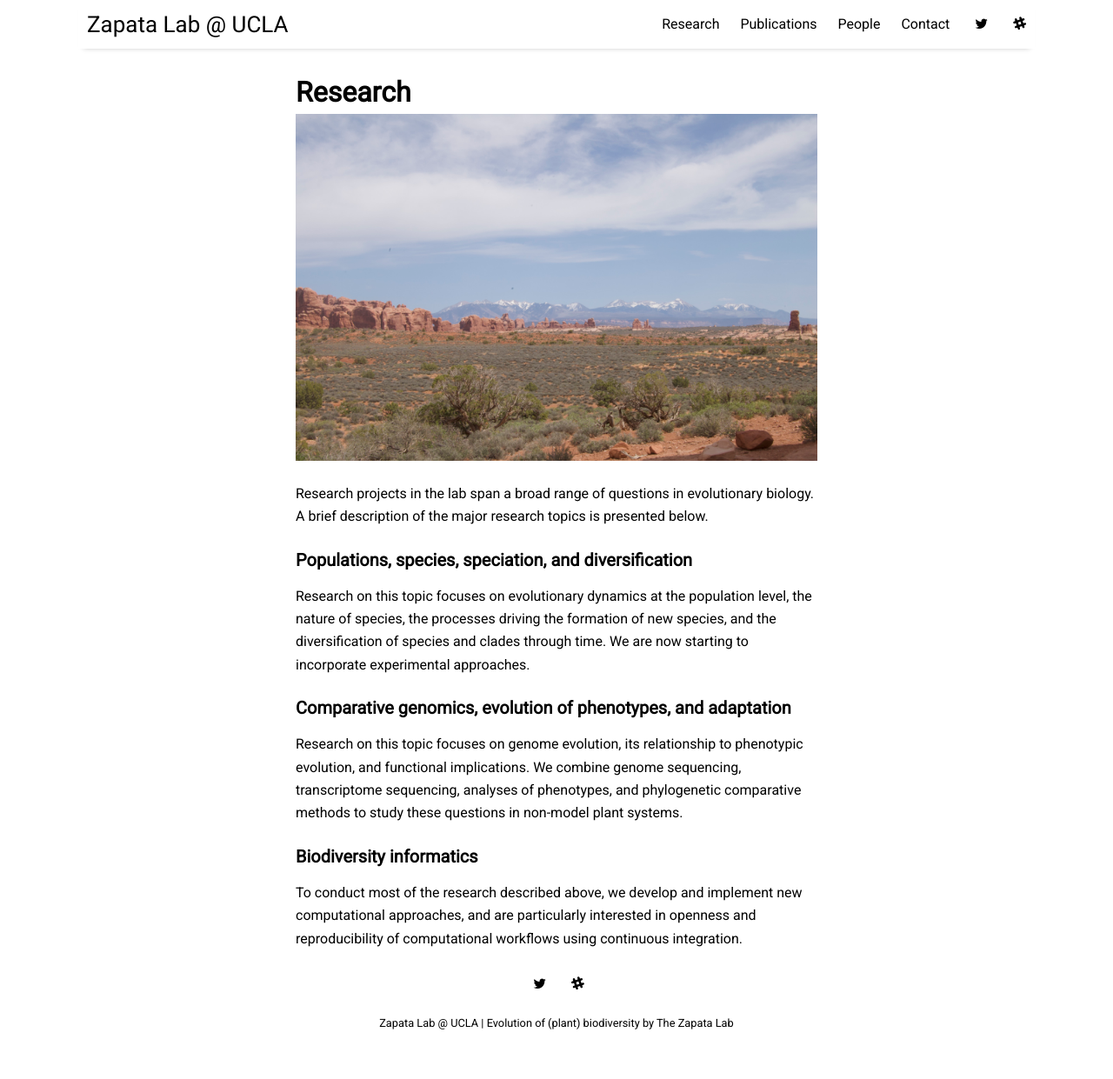
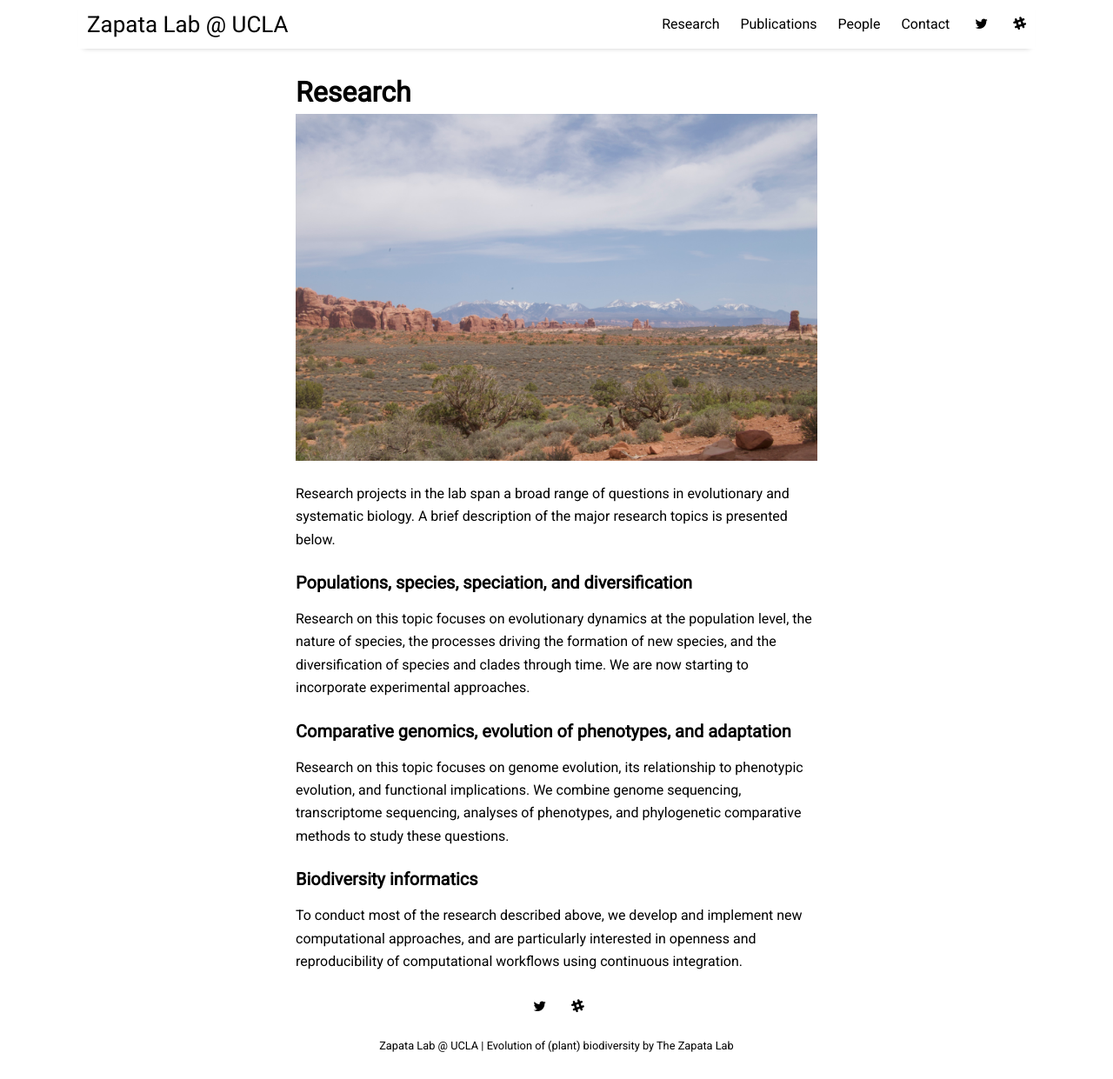
Before and after one commit to zapataf/zapataf.github.io, a Jekyll site: the page built from _posts/2018-01-04-research.md, in a window 1280 px wide and 1241 px high. Shown: the whole window at 87% size. Built offline with Jekyll 4.4.1, drawn with Linux system fonts in a browser that asks for light colours; nearby versions of some CDN libraries; comment, search, counter and statistics services are not loaded.

```diff
--- a/_posts/2018-01-04-research.md
+++ b/_posts/2018-01-04-research.md
@@ -7,7 +7,7 @@ tags: [documentation]
 image: desert.jpg
 ---
 
-Research projects in the lab span a broad range of questions in evolutionary biology. A brief description of the major research topics is presented below.
+Research projects in the lab span a broad range of questions in evolutionary and systematic biology. A brief description of the major research topics is presented below.
 
 ### Populations, species, speciation, and diversification
 
@@ -15,7 +15,7 @@ Research on this topic focuses on evolutionary dynamics at the population level,
 
 ### Comparative genomics, evolution of phenotypes, and adaptation
 
-Research on this topic focuses on genome evolution, its relationship to phenotypic evolution, and functional implications. We combine genome sequencing, transcriptome sequencing, analyses of phenotypes, and phylogenetic comparative methods to study these questions in non-model plant systems.
+Research on this topic focuses on genome evolution, its relationship to phenotypic evolution, and functional implications. We combine genome sequencing, transcriptome sequencing, analyses of phenotypes, and phylogenetic comparative methods to study these questions.
 
 ### Biodiversity informatics
 
```
Also changed, not shown: _posts/2018-01-02-people.md (+3 -1 lines).
